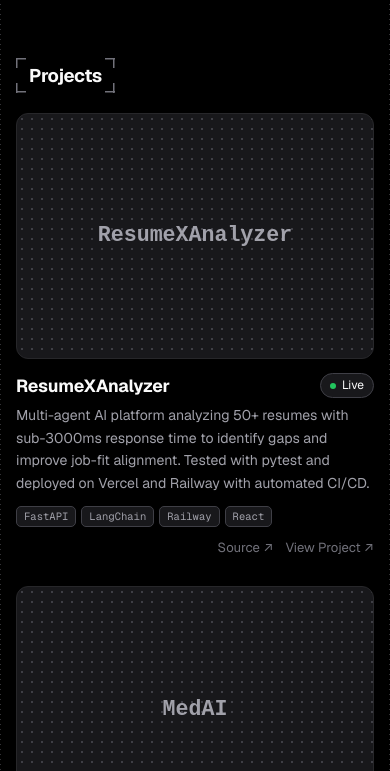
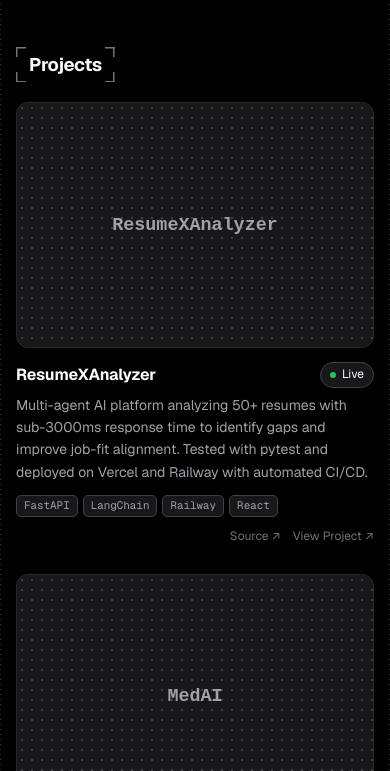
Before and after one commit to Mshahnawaz1/Mshahnawaz1.github.io, an Astro site: page / in a window 390 px wide. Shown: the part 791-1562 px from the top of the page. Built offline with nearby package versions, Linux system fonts and the light colour scheme; Astro itself is replaced by a stand-in of ours; a web font is replaced by a local one.

Commit message:
style: unify font sizes with a shared type scale
Add --text-2xs … --text-display tokens in :root and route every
font-size through them, replacing ~20 one-off rem values.

- Experience company names drop from 1.1rem to 1rem (--text-md),
  matching project and post titles
- Roles, dates, bullets, descriptions share --text-sm
- Tags, meta, and labels share --text-2xs; links and nav share --text-xs
- Mobile overrides adjust the scale tokens instead of individual rules

Co-Authored-By: Claude Opus 5.5 <noreply@anthropic.com>

```diff
--- a/src/styles/global.css
+++ b/src/styles/global.css
@@ -5,6 +5,16 @@
     --font-sans: 'Geist', system-ui, -apple-system, 'Segoe UI', sans-serif;
     --font-mono: 'Geist Mono', ui-monospace, monospace;
     --font-display: 'Doto', monospace;
+
+    /* Type scale: every font-size on the site uses one of these */
+    --text-2xs: 0.68rem;     /* tags, meta, labels */
+    --text-xs: 0.75rem;      /* small UI text, links, nav */
+    --text-sm: 0.875rem;     /* secondary body: roles, descriptions, bullets */
+    --text-base: 0.95rem;    /* primary body */
+    --text-md: 1rem;         /* item titles: companies, projects, posts */
+    --text-lg: 1.15rem;      /* section headings, quote */
+    --text-xl: 1.6rem;       /* page titles */
+    --text-display: 1.75rem; /* banner clock */
 
     --ease: cubic-bezier(0.16, 1, 0.3, 1);
     --column: 600px;   /* fixed so the width is predictable at any zoom */
@@ -131,7 +141,7 @@ section { padding-top: 44px; }
     display: inline-block;
     margin-bottom: 12px;
     padding: 6px 13px;
-    font-size: 1.15rem;
+    font-size: var(--text-lg);
     letter-spacing: -0.02em;
     background:
         linear-gradient(var(--c) 0 0) top left / var(--l) var(--t),
@@ -179,7 +189,7 @@ section { padding-top: 44px; }
     bottom: 10px;
     z-index: 1;
     font-family: var(--font-display);
-    font-size: 1.75rem;
+    font-size: var(--text-display);
     font-weight: 800;
     line-height: 1;
     letter-spacing: 0.06em;
@@ -199,13 +209,13 @@ section { padding-top: 44px; }
     display: none;
     flex-direction: column;
     gap: 12px;
-    font-size: 0.8rem;
+    font-size: var(--text-xs);
     letter-spacing: 0.04em;
 }
 .index-label {
     margin-bottom: 8px;
     font-family: var(--font-mono);
-    font-size: 0.65rem;
+    font-size: var(--text-2xs);
     font-weight: 500;
     letter-spacing: 0.25em;
     text-transform: uppercase;
@@ -269,19 +279,19 @@ html[data-theme="light"] .sun-icon { display: none; }
     border-radius: 6px;
 }
 
-.identity h1 { font-size: 1.6rem; letter-spacing: -0.02em; }
+.identity h1 { font-size: var(--text-xl); letter-spacing: -0.02em; }
 .handle,
 .location {
     font-family: var(--font-mono);
-    font-size: 0.85rem;
+    font-size: var(--text-sm);
     color: var(--fg-2);
 }
 .handle { margin-top: 2px; }
 .location { display: flex; align-items: center; gap: 8px; margin-top: 4px; color: var(--fg); }
 .location svg { width: 16px; height: 16px; color: var(--fg-2); }
 
-.bio { margin-top: 18px; font-size: 0.95rem; line-height: 1.65; color: var(--fg); max-width: 460px; }
-.bio p + p { color: var(--fg-2); font-size: 0.9rem; margin-top: 4px; }
+.bio { margin-top: 18px; font-size: var(--text-base); line-height: 1.65; color: var(--fg); max-width: 460px; }
+.bio p + p { color: var(--fg-2); font-size: var(--text-sm); margin-top: 4px; }
 
 .socials { display: flex; flex-wrap: wrap; gap: 8px; margin-top: 18px; }
 .icon-btn {
@@ -318,22 +328,22 @@ html[data-theme="light"] .sun-icon { display: none; }
     border-radius: 9px;
     background: var(--tile);
     font-family: var(--font-mono);
-    font-size: 0.68rem;
+    font-size: var(--text-2xs);
     font-weight: 600;
     letter-spacing: 0.02em;
     color: var(--fg);
 }
 
-.entry h3 { font-size: 1.1rem; letter-spacing: -0.01em; }
-.role { margin-top: 2px; font-size: 0.95rem; color: var(--fg-2); }
-.date { margin-top: 10px; font-size: 0.9rem; font-weight: 500; color: var(--fg); }
+.entry h3 { font-size: var(--text-md); letter-spacing: -0.01em; }
+.role { margin-top: 2px; font-size: var(--text-sm); color: var(--fg-2); }
+.date { margin-top: 10px; font-size: var(--text-sm); font-weight: 500; color: var(--fg); }
 
 .entry summary {
     display: inline-flex;
     align-items: center;
     gap: 8px;
     margin-top: 12px;
-    font-size: 0.95rem;
+    font-size: var(--text-sm);
     font-weight: 500;
     color: var(--fg);
     cursor: pointer;
@@ -347,7 +357,7 @@ details[open] > :not(summary) { animation: unfold 0.4s var(--ease); }
 
 .entry ul {
     margin: 10px 0 0 16px;
-    font-size: 0.86rem;
+    font-size: var(--text-sm);
     list-style: square;
 }
 .entry li + li { margin-top: 6px; }
@@ -361,7 +371,7 @@ details[open] > :not(summary) { animation: unfold 0.4s var(--ease); }
     border-radius: 5px;
     background: var(--tile);
     font-family: var(--font-mono);
-    font-size: 0.66rem;
+    font-size: var(--text-2xs);
     color: var(--fg-2);
 }
 
@@ -399,7 +409,7 @@ details[open] > :not(summary) { animation: unfold 0.4s var(--ease); }
     background-image: radial-gradient(var(--line-strong) 1px, transparent 1px);
     background-size: 10px 10px;
     font-family: var(--font-display);
-    font-size: 1.35rem;
+    font-size: var(--text-lg);
     font-weight: 800;
     line-height: 1.15;
     text-align: center;
@@ -413,7 +423,7 @@ details[open] > :not(summary) { animation: unfold 0.4s var(--ease); }
     gap: 10px;
     margin-top: 14px;
 }
-.card-head h3 { font-size: 1.1rem; letter-spacing: -0.01em; }
+.card-head h3 { font-size: var(--text-md); letter-spacing: -0.01em; }
 
 .status-pill {
     flex-shrink: 0;
@@ -424,7 +434,7 @@ details[open] > :not(summary) { animation: unfold 0.4s var(--ease); }
     border: 1px solid var(--line-strong);
     border-radius: 999px;
     background: var(--tile);
-    font-size: 0.75rem;
+    font-size: var(--text-xs);
     color: var(--fg);
 }
 .status-pill::before {
@@ -437,7 +447,7 @@ details[open] > :not(summary) { animation: unfold 0.4s var(--ease); }
 .status-pill[data-status="Live"]::before { background: #22c55e; }
 .status-pill[data-status="Building"]::before { background: #f59e0b; }
 
-.card-desc { margin-top: 6px; font-size: 0.88rem; line-height: 1.6; color: var(--fg-2); }
+.card-desc { margin-top: 6px; font-size: var(--text-sm); line-height: 1.6; color: var(--fg-2); }
 
 .card-foot {
     display: flex;
@@ -449,7 +459,7 @@ details[open] > :not(summary) { animation: unfold 0.4s var(--ease); }
     padding-top: 12px;
 }
 .card-foot .tags { margin-top: 0; }
-.card-links { display: flex; gap: 12px; margin-left: auto; font-size: 0.82rem; white-space: nowrap; }
+.card-links { display: flex; gap: 12px; margin-left: auto; font-size: var(--text-xs); white-space: nowrap; }
 .card-links a { color: var(--fg-3); }
 .card-links a:hover { color: var(--fg); }
 
@@ -463,7 +473,7 @@ details[open] > :not(summary) { animation: unfold 0.4s var(--ease); }
     border-radius: 6px;
     background: var(--tile);
     font-family: var(--font-mono);
-    font-size: 0.74rem;
+    font-size: var(--text-xs);
     color: var(--fg);
 }
 
@@ -486,7 +496,7 @@ details[open] > :not(summary) { animation: unfold 0.4s var(--ease); }
     border: 1px solid var(--line-strong);
     border-radius: 8px;
     background: var(--tile);
-    font-size: 0.8rem;
+    font-size: var(--text-sm);
     line-height: 1.5;
 }
 .highlight strong { color: var(--fg); font-weight: 600; }
@@ -505,11 +515,11 @@ details[open] > :not(summary) { animation: unfold 0.4s var(--ease); }
     transition: background-color 0.2s;
 }
 .blog-row:hover { background-color: var(--hover); }
-.blog-title { color: var(--fg); font-size: 0.95rem; font-weight: 600; }
+.blog-title { color: var(--fg); font-size: var(--text-md); font-weight: 600; }
 .blog-meta { display: flex; flex-wrap: wrap; align-items: center; gap: 8px; }
-.meta { font-family: var(--font-mono); font-size: 0.7rem; color: var(--fg-3); }
-.empty { padding: 0 14px; font-size: 0.88rem; color: var(--fg-3); }
-.more { display: inline-block; margin: 8px 14px 0; font-family: var(--font-mono); font-size: 0.76rem; color: var(--fg-3); }
+.meta { font-family: var(--font-mono); font-size: var(--text-2xs); color: var(--fg-3); }
+.empty { padding: 0 14px; font-size: var(--text-sm); color: var(--fg-3); }
+.more { display: inline-block; margin: 8px 14px 0; font-family: var(--font-mono); font-size: var(--text-xs); color: var(--fg-3); }
 
 /* ==========================================================================
    FOOTER
@@ -519,13 +529,13 @@ footer { margin-top: 64px; padding: 40px 0 36px; text-align: center; }
     max-width: 440px;
     margin: 0 auto;
     color: var(--fg);
-    font-size: 1.1rem;
+    font-size: var(--text-lg);
     font-weight: 700;
     line-height: 1.4;
     letter-spacing: -0.02em;
     text-wrap: balance;
 }
-footer small { display: block; margin-top: 16px; font-family: var(--font-mono); font-size: 0.68rem; color: var(--fg-3); }
+footer small { display: block; margin-top: 16px; font-family: var(--font-mono); font-size: var(--text-2xs); color: var(--fg-3); }
 
 /* ==========================================================================
    BLOG PAGES
@@ -536,17 +546,17 @@ footer small { display: block; margin-top: 16px; font-family: var(--font-mono);
     align-items: center;
     padding-top: 20px;
 }
-.back { font-family: var(--font-mono); font-size: 0.78rem; color: var(--fg-3); }
-.page h1 { margin-top: 24px; font-size: 1.6rem; letter-spacing: -0.02em; }
-.page .lead { margin: 6px 0 20px; font-size: 0.92rem; }
+.back { font-family: var(--font-mono); font-size: var(--text-xs); color: var(--fg-3); }
+.page h1 { margin-top: 24px; font-size: var(--text-xl); letter-spacing: -0.02em; }
+.page .lead { margin: 6px 0 20px; font-size: var(--text-base); }
 .page .blog-row { margin: 0 calc(var(--gutter) * -1 + 8px); }
 .post-meta { display: flex; flex-wrap: wrap; align-items: center; gap: 8px; margin: 10px 0 24px; }
 .page footer { margin-top: 48px; }
 
-.prose { font-size: 0.93rem; line-height: 1.75; color: var(--fg-2); }
+.prose { font-size: var(--text-base); line-height: 1.75; color: var(--fg-2); }
 .prose > * + * { margin-top: 14px; }
-.prose h2 { margin-top: 30px; font-size: 1.2rem; }
-.prose h3 { margin-top: 24px; font-size: 1.02rem; }
+.prose h2 { margin-top: 30px; font-size: var(--text-lg); }
+.prose h3 { margin-top: 24px; font-size: var(--text-md); }
 .prose strong { color: var(--fg); }
 .prose ul, .prose ol { padding-left: 20px; }
 .prose li + li { margin-top: 6px; }
@@ -565,7 +575,7 @@ footer small { display: block; margin-top: 16px; font-family: var(--font-mono);
     border-radius: 8px;
     background: var(--tile);
     overflow-x: auto;
-    font-size: 0.8rem;
+    font-size: var(--text-xs);
 }
 .prose pre code { padding: 0; background: none; }
 
@@ -581,12 +591,12 @@ footer small { display: block; margin-top: 16px; font-family: var(--font-mono);
 }
 
 @media (max-width: 640px) {
-    :root { --gutter: 16px; }
+    :root { --gutter: 16px; --text-xl: 1.35rem; --text-display: 1.4rem; }
     .banner { height: 130px; }
-    .banner-clock { font-size: 1.4rem; right: 10px; bottom: 8px; }
+    .banner-clock { right: 10px; bottom: 8px; }
     .profile { gap: 14px; }
     .avatar { width: 72px; height: 72px; }
-    .identity h1 { font-size: 1.35rem; padding-right: 32px; }
+    .identity h1 { padding-right: 32px; }
     .entry { gap: 14px; padding: 18px 4px; }
     .cards { grid-template-columns: 1fr; }
     .skills, .blog-row { padding-left: 4px; padding-right: 4px; }
```
